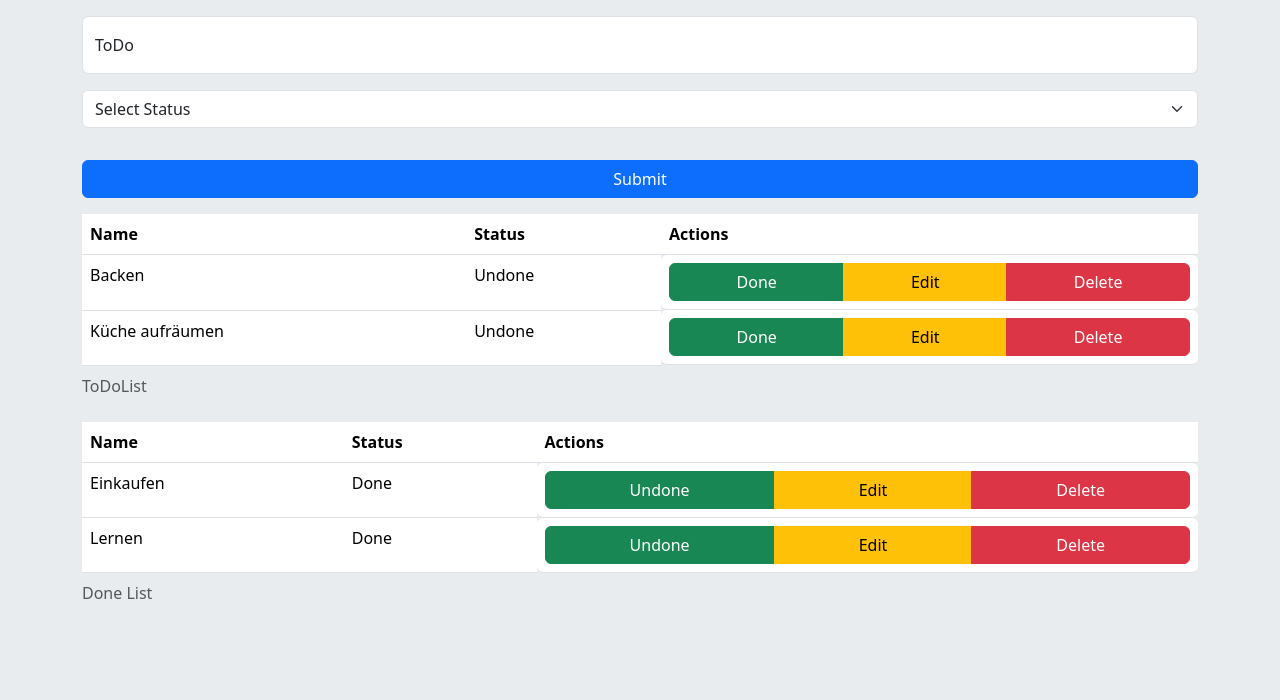
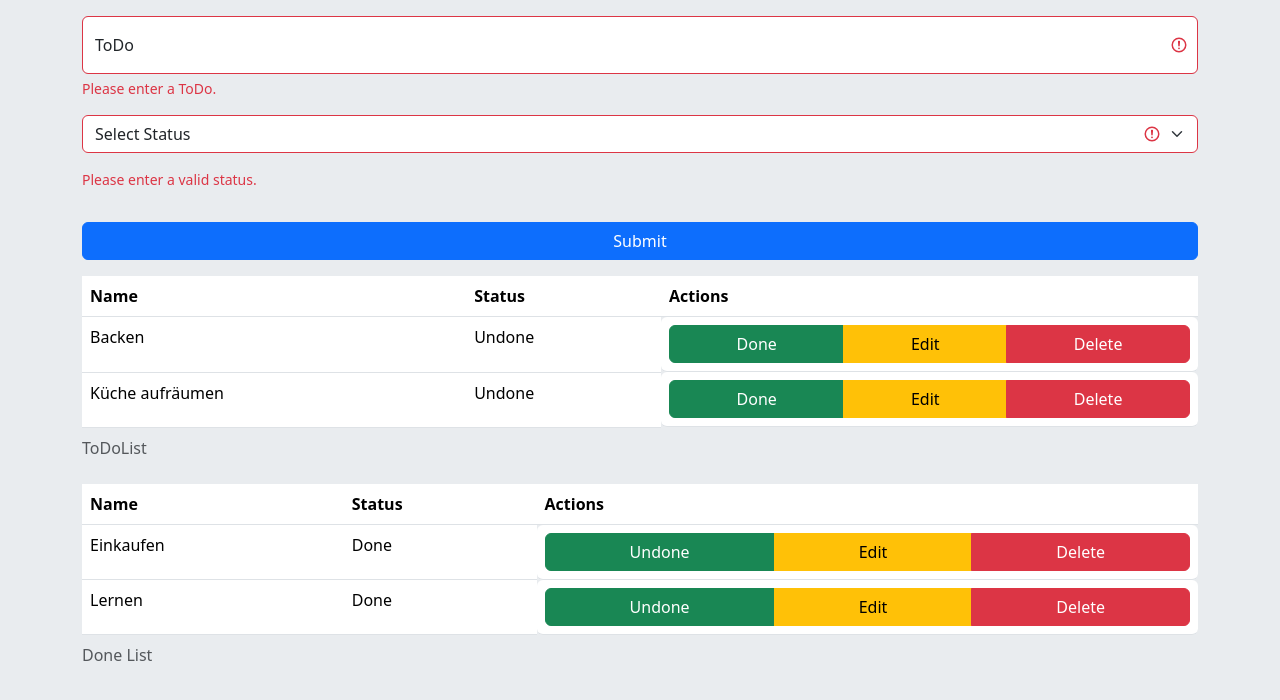
Before and after one commit to noelhoppe/ToDoApp-using-Bootstrap, a plain HTML site: page index.html in a window 1280 px wide. Drawn offline with nearby package versions, Linux system fonts and the light colour scheme.

Commit message:
using Bootstrap's build in form validation

```diff
--- a/index.html
+++ b/index.html
@@ -18,20 +18,29 @@
 <body class="bg-body-secondary">
 <div class="container-md">
     <!-- InputToDo -->
-    <div class="form-floating my-3">
-        <input id="to-do-name-input" class="form-control" type="text" placeholder="ToDo">
-        <label for="to-do-name-input">ToDo</label>
+    <form class="was-validated" novalidate>
+        <div class="form-floating my-3 has-validation">
+            <input id="to-do-name-input" class="form-control" type="text" placeholder="ToDo" required>
+            <label for="to-do-name-input" class="form-label">ToDo</label>
+            <div class="invalid-feedback">
+                <p>Please enter a ToDo.</p>
+            </div>
         </div>
         <!-- Select Status -->
-    <select id="to-do-status-input" class="form-select my-3">
-        <option selected>Select Status</option>
+        <label for="to-do-status-input" class="form-label d-none"></label>
+        <select id="to-do-status-input" class="form-select my-3" required>
+            <option selected disabled value="">Select Status</option>
             <option value="Undone">Undone</option>
             <option value="Done">Done</option>
         </select>
+        <div class="invalid-feedback">
+            <p>Please enter a valid status.</p>
+        </div>
         <!-- Submit Button -->
-    <button id="to-do-submit-button" class="btn btn-primary w-100 my-3">
+        <button id="to-do-submit-button" class="btn btn-primary w-100 my-3" type="submit">
             Submit
         </button>
+    </form>
     <!-- ToDOTable -->
     <table class="table">
         <caption>ToDoList</caption>
--- a/js-build/script.js
+++ b/js-build/script.js
@@ -36,8 +36,8 @@ document.addEventListener("DOMContentLoaded", () => {
     // EventListener for SubmitBtn
     toDoSubmitButton.addEventListener("click", (evt) => {
         // Error Message (no ToDoName or NoToDoStatus)
+        // Avoid submitting if one input field is empty and return
         if (toDoNameInput.value == "" || toDoStatusInput.selectedIndex == 0) {
-            alert("Enter a ToDoName and a ToDoStatus");
             return;
         }
         // avoid default behaviour
```
Also changed, not shown: 1 other file. Lines whose indentation alone changed are shown as unchanged.
